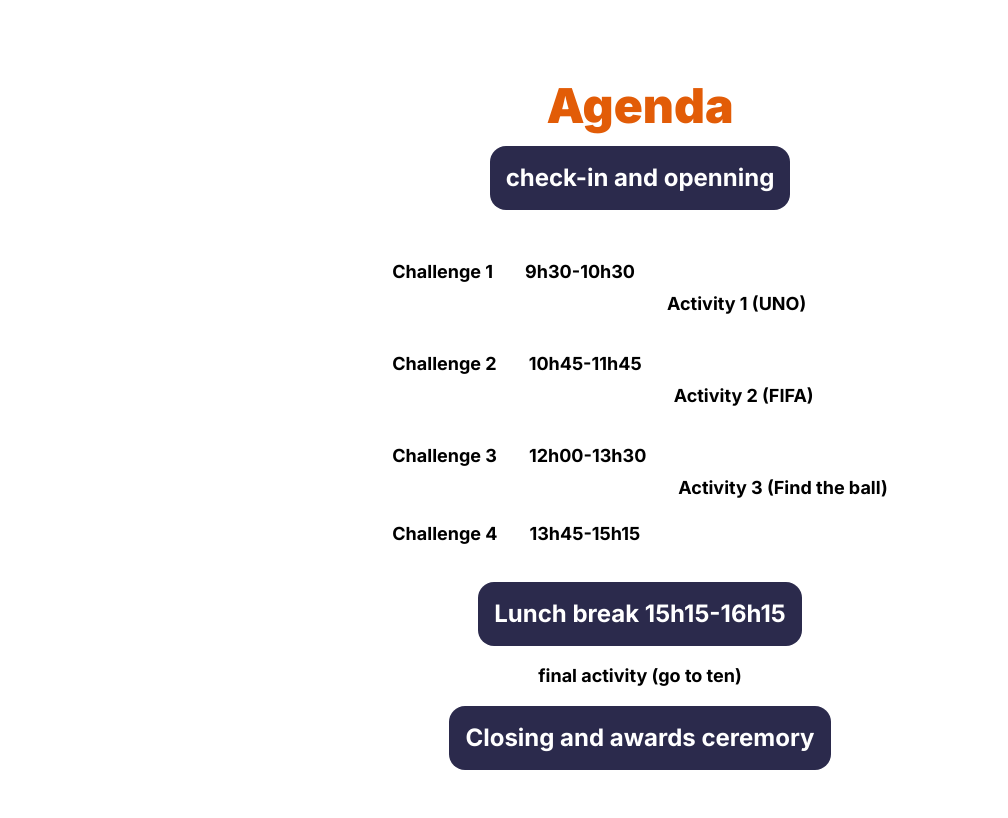
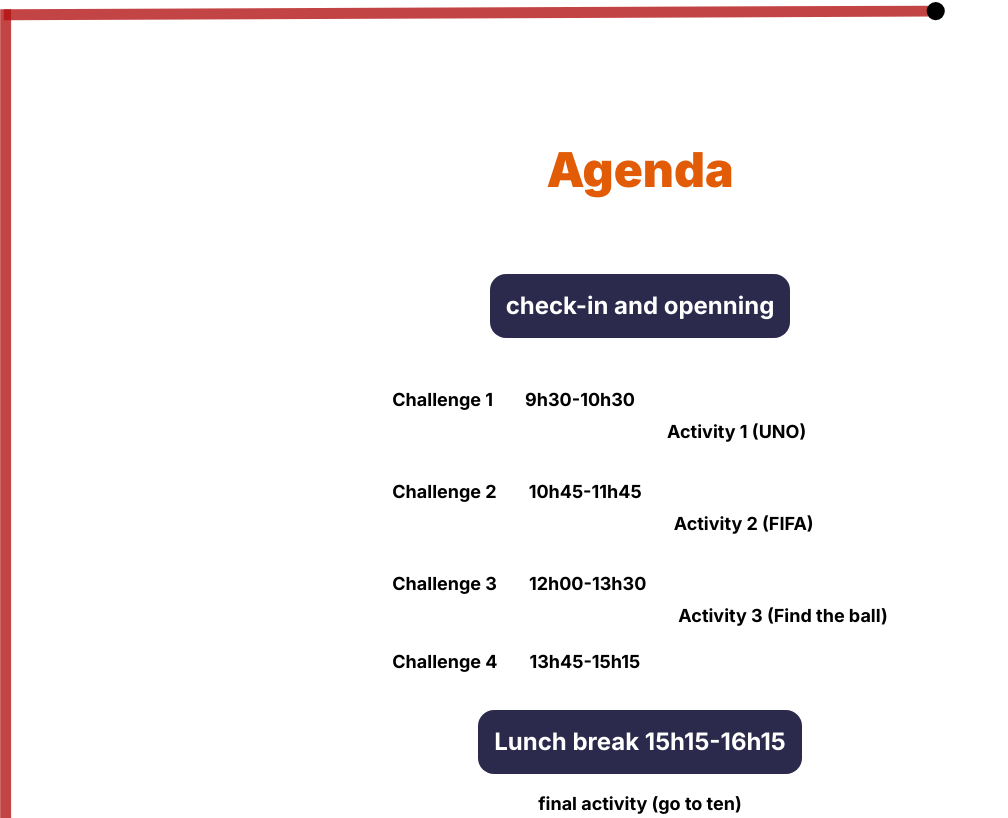
Before and after one commit to ELHart05/CSE-ESMS-landing-page, a React (Vite) app: page / in a window 1280 px wide. Shown: the part 2062-2880 px from the top of the page, without its empty margins (0-1008 px from the left). Built offline with nearby package versions, Linux system fonts and the light colour scheme.

Commit message:
agenda not completed

```diff
--- a/src/components/Agenda/index.jsx
+++ b/src/components/Agenda/index.jsx
@@ -1,6 +1,4 @@
-import ArrowR from '/arrow-right.svg'
-import ArrowL from '/arrow-left.svg'
-import { useState } from 'react'
+import reward from '/Prize.svg'
 
 const Agenda = () => {
   const challenges = [
@@ -10,8 +8,8 @@ const Agenda = () => {
     { id: 4, name: 'Challenge 4', time: '13h45-15h15', activity: '' },
   ];
   return (
-    <div className="flex flex-col items-center  gap-4 px-4 py-16 sm:px-20 sm:py-20 2md:px-4">
-    <h2 className='text-main font-black text-3xl sm:text-5xl'>Agenda</h2>
+    <div className="bg-[url('/lineleft.svg')] bg-contain 2lg:pb-0 bg-no-repeat bg-[position:left] flex flex-col items-center  gap-4 px-4 py-16 sm:px-20 sm:py-20 2md:px-4">
+    <h2 className='text-main font-black m-16 text-3xl sm:text-5xl'>Agenda</h2>
     <div className='rounded-xl p-2 bg-[#2B2A4C] sm:p-4 sm:rounded-2xl'>
        <div className='text-white text-center font-poppins text-l font-semibold sm:text-2xl'> check-in and openning  </div>
     </div>
@@ -32,8 +30,9 @@ const Agenda = () => {
     <div className=" gap-8 flex items-center">
             <p  className=" text-black font-semibold text-l  sm:text-lg"> final activity    (go to ten) </p>
           </div>
-    <div className='rounded-xl p-2 bg-[#2B2A4C] sm:p-4 sm:rounded-2xl'>
+    <div className='rounded-xl m-16 p-2 bg-[#2B2A4C] flex justify-center sm:p-4  sm:rounded-2xl'>
        <div className='text-white text-center font-poppins text-l font-semibold sm:text-2xl'>Closing and awards ceremory </div>
+       <img className="w-10 h-10" src={reward} alt={'prize'} />
     </div>
    </div>
   )
```
Also changed, not shown: public/Prize.svg (added).
